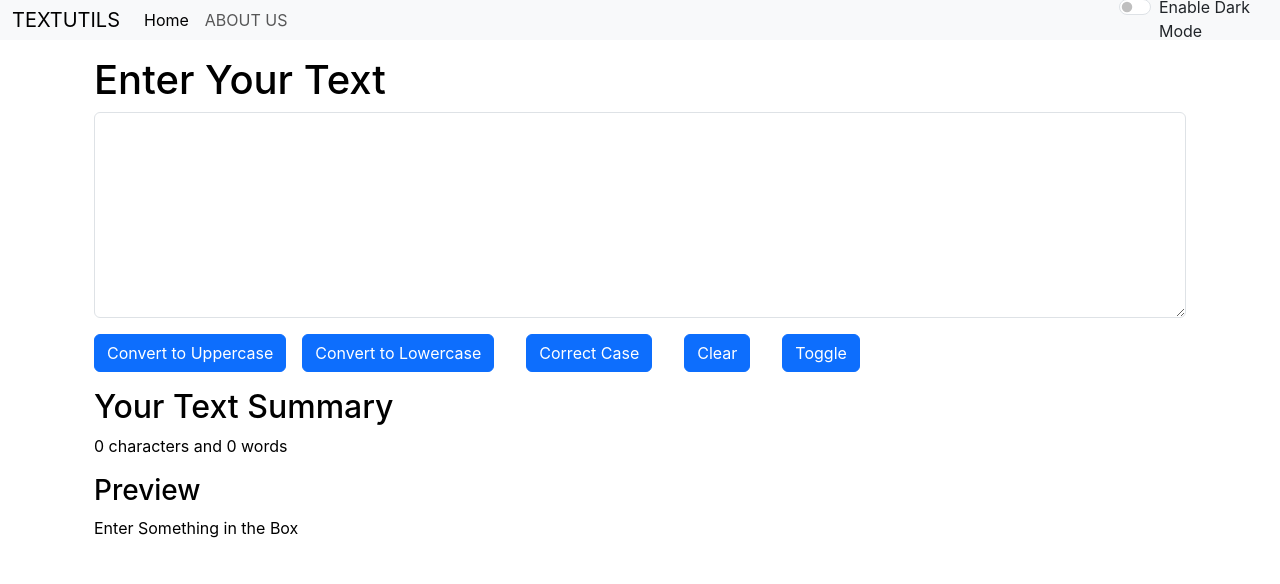
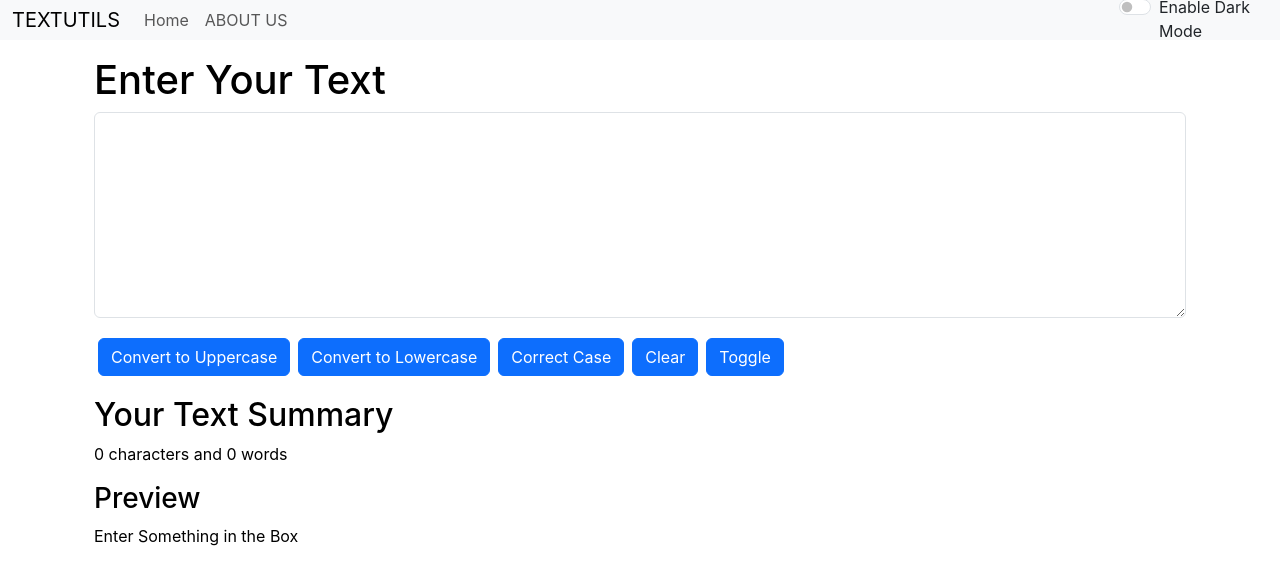
Before and after one commit to LuckySingh9897/React, a React (Create React App) app: page / in a window 1280 px wide. Shown: the top 584 px of the page. Built offline with nearby package versions, Linux system fonts and the light colour scheme.

Commit message:
Updated bootstrap

```diff
--- a/src/Navbar.js
+++ b/src/Navbar.js
@@ -8,13 +8,13 @@ export default function Navbar(props) {
     <nav className={ `navbar navbar-expand-lg navbar-${props.mode} bg-${props.mode} `} style={{height:40}}>
       <div className= "container-fluid">
     <Link className="navbar-brand" to="/">{props.title}</Link>
-    <button className="navbar-toggler" type="button" data-bs-toggle="collapse" data-bs-target="/navbarSupportedContent" aria-controls="navbarSupportedContent" aria-expanded="false" aria-label="Toggle navigation">
+    <button className="navbar-toggler" type="button" data-bs-toggle="collapse" data-bs-target="#navbarSupportedContent" aria-controls="navbarSupportedContent" aria-expanded="false" aria-label="Toggle navigation">
       <span className="navbar-toggler-icon"></span>
     </button>
     <div className="collapse navbar-collapse" id="navbarSupportedContent">
       <ul className="navbar-nav me-auto mb-2 mb-lg-0">
         <li className="nav-item">
-          <Link className="nav-link active" aria-current="page" to="/">Home</Link>
+          <Link className="nav-link" aria-current="page" to="/">Home</Link>
         </li>
         <li className="nav-item">
           <Link className="nav-link" to="/about">{props.About}</Link>
--- a/src/Textform.js
+++ b/src/Textform.js
@@ -91,11 +91,11 @@ for (let i = 0; i < text.length; i++) {
 
     <textarea className="form-control" style ={{backgroundColor:props.mode==='light'?'white':'grey',color:props.mode==='light'?'black':'white' }} id="exampleFormControlTextarea1" rows="8" value={text} onChange={handonChange}></textarea>
   </div>
-  <button className="btn btn-primary" type="submit" onClick={handleupClick}>Convert to Uppercase</button>
-  <button className="btn btn-primary mx-3" type="submit" onClick={handlelowerClick}>Convert to Lowercase</button>
-  <button className="btn btn-primary mx-3" type="submit" onClick={handleCorrectClick}>Correct Case</button>
-  <button className="btn btn-primary mx-3" type="submit" onClick={handleClearClick}>Clear</button>
-  <button className="btn btn-primary mx-3" type="submit" onClick={handleToggleClick}>Toggle</button>
+  <button className="btn btn-primary mx-1 my-1" type="submit" onClick={handleupClick}>Convert to Uppercase</button>
+  <button className="btn btn-primary mx-1 my-1" type="submit" onClick={handlelowerClick}>Convert to Lowercase</button>
+  <button className="btn btn-primary mx-1 my-1" type="submit" onClick={handleCorrectClick}>Correct Case</button>
+  <button className="btn btn-primary mx-1 my-1" type="submit" onClick={handleClearClick}>Clear</button>
+  <button className="btn btn-primary mx-1 my-1" type="submit" onClick={handleToggleClick}>Toggle</button>
     </div>
     <div className='container my-3' style={{color:props.mode==='light'?'black':'white'}}>
         <h2>Your Text Summary</h2>
```
